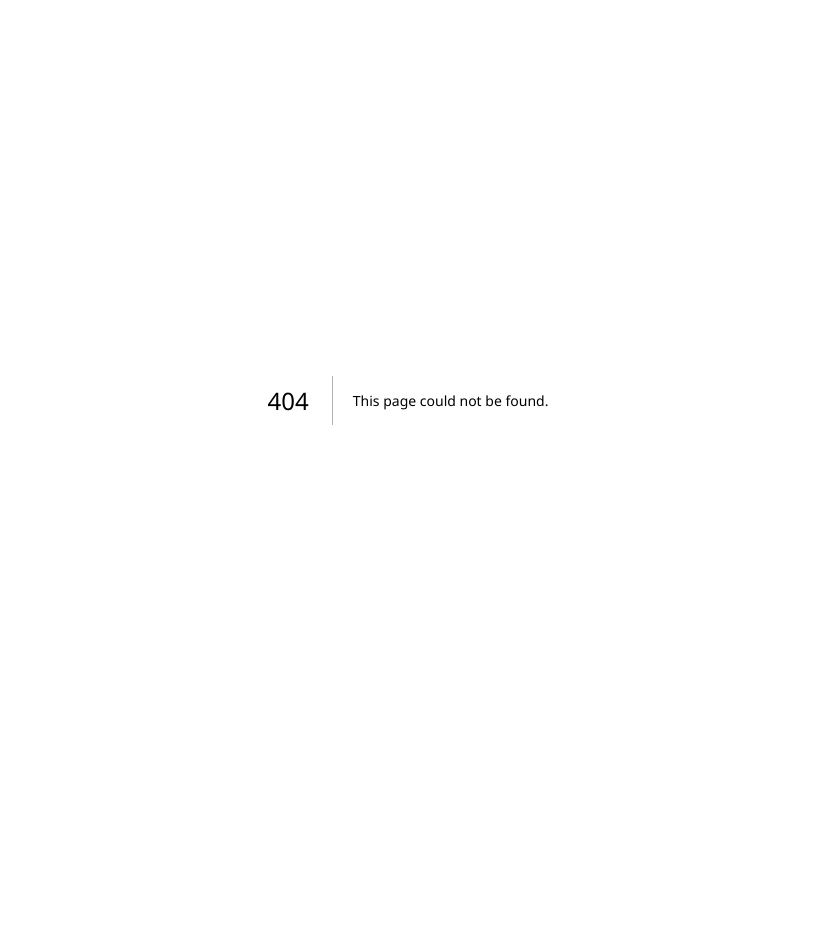
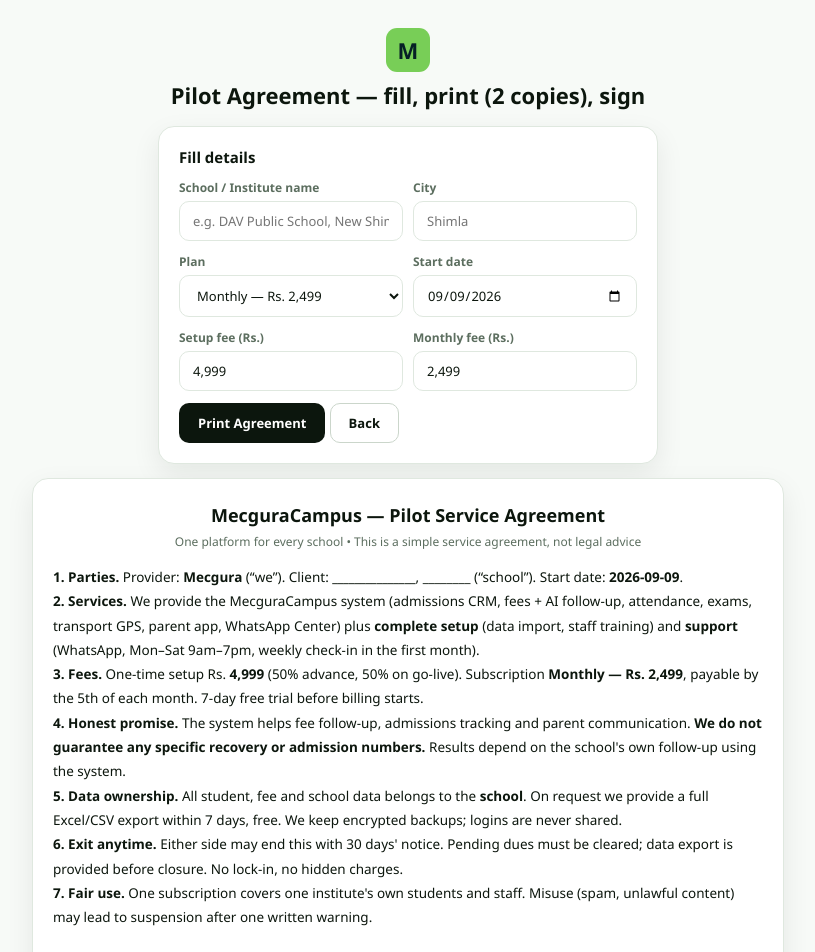
Before and after one commit to mecgura/mecguracampus, a Next.js app: page /agreement in a window 1280 px wide. Before the commit this address had no page. Shown: the top 952 px of the page, without its empty margins (232-1047 px from the left). Before the commit the page ends 800 px from the top, so only its background shows below. Built offline with nearby package versions, Linux system fonts and the light colour scheme.

Commit message:
Pilot agreement + backup system (export API, settings card, VPS script)

```diff
--- /dev/null
+++ b/src/app/agreement/page.tsx
@@ -0,0 +1,64 @@
+"use client";
+
+import { useState } from "react";
+import Link from "next/link";
+
+export default function AgreementPage() {
+  const [f, setF] = useState({
+    school: "", city: "", plan: "Monthly — Rs. 2,499",
+    setup: "4,999", monthly: "2,499", start: new Date().toISOString().slice(0, 10),
+  });
+  const set = (k: string, v: string) => setF({ ...f, [k]: v });
+
+  return (
+    <div className="login-wrap" style={{ justifyContent: "flex-start", paddingTop: 28, maxWidth: 800, margin: "0 auto" }}>
+      <div className="no-print" style={{ textAlign: "center", marginBottom: 16 }}>
+        <span className="mc-mark" style={{ width: 44, height: 44, fontSize: 22, margin: "0 auto" }}>M</span>
+        <h1 style={{ fontSize: 22, marginTop: 8 }}>Pilot Agreement — fill, print (2 copies), sign</h1>
+      </div>
+
+      <div className="card no-print">
+        <h2>Fill details</h2>
+        <div className="frow">
+          <div className="fld"><label>School / Institute name</label><input className="inp" value={f.school} onChange={(e) => set("school", e.target.value)} placeholder="e.g. DAV Public School, New Shimla" /></div>
+          <div className="fld"><label>City</label><input className="inp" value={f.city} onChange={(e) => set("city", e.target.value)} placeholder="Shimla" /></div>
+        </div>
+        <div className="frow">
+          <div className="fld"><label>Plan</label>
+            <select className="inp" value={f.plan} onChange={(e) => set("plan", e.target.value)}>
+              <option>Trial — 7 days free</option>
+              <option>Micro — Rs. 999 / month</option>
+              <option>Monthly — Rs. 2,499</option>
+              <option>Annual — Rs. 24,999</option>
+            </select>
+          </div>
+          <div className="fld"><label>Start date</label><input className="inp" type="date" value={f.start} onChange={(e) => set("start", e.target.value)} /></div>
+        </div>
+        <div className="frow">
+          <div className="fld"><label>Setup fee (Rs.)</label><input className="inp" value={f.setup} onChange={(e) => set("setup", e.target.value)} /></div>
+          <div className="fld"><label>Monthly fee (Rs.)</label><input className="inp" value={f.monthly} onChange={(e) => set("monthly", e.target.value)} /></div>
+        </div>
+        <button className="btn btn-d" onClick={() => window.print()} type="button">Print Agreement</button>{" "}
+        <Link className="btn btn-o" href="/console">Back</Link>
+      </div>
+
+      <div className="card mt" style={{ fontSize: 13.5, lineHeight: 1.8 }}>
+        <div style={{ textAlign: "center", marginBottom: 12 }}>
+          <b style={{ fontSize: 18 }}>MecguraCampus — Pilot Service Agreement</b>
+          <div className="small">One platform for every school • This is a simple service agreement, not legal advice</div>
+        </div>
+        <p><b>1. Parties.</b> Provider: <b>Mecgura</b> (“we”). Client: <b>{f.school || "_______________"}</b>, {f.city || "________"} (“school”). Start date: <b>{f.start}</b>.</p>
+        <p><b>2. Services.</b> We provide the MecguraCampus system (admissions CRM, fees + AI follow-up, attendance, exams, transport GPS, parent app, WhatsApp Center) plus <b>complete setup</b> (data import, staff training) and <b>support</b> (WhatsApp, Mon–Sat 9am–7pm, weekly check-in in the first month).</p>
+        <p><b>3. Fees.</b> One-time setup Rs. <b>{f.setup}</b> (50% advance, 50% on go-live). Subscription <b>{f.plan}</b>, payable by the 5th of each month. 7-day free trial before billing starts.</p>
+        <p><b>4. Honest promise.</b> The system helps fee follow-up, admissions tracking and parent communication. <b>We do not guarantee any specific recovery or admission numbers.</b> Results depend on the school&apos;s own follow-up using the system.</p>
+        <p><b>5. Data ownership.</b> All student, fee and school data belongs to the <b>school</b>. On request we provide a full Excel/CSV export within 7 days, free. We keep encrypted backups; logins are never shared.</p>
+        <p><b>6. Exit anytime.</b> Either side may end this with 30 days&apos; notice. Pending dues must be cleared; data export is provided before closure. No lock-in, no hidden charges.</p>
+        <p><b>7. Fair use.</b> One subscription covers one institute&apos;s own students and staff. Misuse (spam, unlawful content) may lead to suspension after one written warning.</p>
+        <div style={{ display: "flex", gap: 40, marginTop: 26 }}>
+          <div style={{ flex: 1 }}>For Mecgura<br /><br />Sign: __________<br />Name/Date: __________</div>
+          <div style={{ flex: 1 }}>For School<br /><br />Sign + Stamp: __________<br />Name/Date: __________</div>
+        </div>
+      </div>
+    </div>
+  );
+}
--- /dev/null
+++ b/src/app/api/backup/route.ts
@@ -0,0 +1,68 @@
+import { readFile } from "fs/promises";
+import { db } from "@/lib/db";
+import { requireUser, unauthorized } from "@/lib/session";
+
+/** Full data export for backups. Super admin only.
+ *  ?format=json (all tables, works everywhere) or ?format=sqlite (local file copy). */
+export async function GET(req: Request) {
+  const user = await requireUser(["super"]);
+  if (!user) return unauthorized();
+  const { searchParams } = new URL(req.url);
+  const format = searchParams.get("format") ?? "json";
+  const stamp = new Date().toISOString().slice(0, 10);
+
+  if (format === "sqlite" && (process.env.DATABASE_URL ?? "").startsWith("file:")) {
+    const path = (process.env.DATABASE_URL as string).replace(/^file:/, "");
+    try {
+      const buf = await readFile(path.startsWith("./") ? path.slice(2) : path);
+      await db.siteSetting.upsert({
+        where: { key: "backup_last" },
+        create: { key: "backup_last", value: new Date().toISOString() },
+        update: { value: new Date().toISOString() },
+      });
+      return new Response(new Uint8Array(buf), {
+        headers: {
+          "Content-Type": "application/x-sqlite3",
+          "Content-Disposition": `attachment; filename="mecguracampus-${stamp}.db"`,
+        },
+      });
+    } catch { /* fall through to JSON */ }
+  }
+
+  const data = {
+    exportedAt: new Date().toISOString(),
+    schools: await db.school.findMany(),
+    users: await db.user.findMany({ select: { id: true, name: true, email: true, role: true, schoolId: true, createdAt: true } }),
+    students: await db.student.findMany(),
+    staff: await db.staffMember.findMany(),
+    buses: await db.bus.findMany(),
+    receipts: await db.feeReceipt.findMany(),
+    messages: await db.messageLog.findMany(),
+    attendance: await db.attendanceRecord.findMany(),
+    exams: await db.examResult.findMany(),
+    jobs: await db.jobPosting.findMany(),
+    applications: await db.application.findMany(),
+    leads: await db.lead.findMany(),
+    devices: await db.device.findMany(),
+    notices: await db.notice.findMany(),
+    slots: await db.timetableSlot.findMany(),
+    menus: await db.mealMenu.findMany(),
+    leaves: await db.staffLeave.findMany(),
+    stars: await db.starPoint.findMany(),
+    trips: await db.tripEvent.findMany(),
+    voices: await db.voiceQueue.findMany(),
+    sos: await db.sosAlert.findMany(),
+    settings: await db.siteSetting.findMany(),
+  };
+  await db.siteSetting.upsert({
+    where: { key: "backup_last" },
+    create: { key: "backup_last", value: data.exportedAt },
+    update: { value: data.exportedAt },
+  });
+  return new Response(JSON.stringify(data), {
+    headers: {
+      "Content-Type": "application/json",
+      "Content-Disposition": `attachment; filename="mecguracampus-${stamp}.json"`,
+    },
+  });
+}
```
Also changed, not shown: src/app/console/settings/page.tsx (+25 -0 lines), 1 other file (tests, documents, lock files or other folders).
